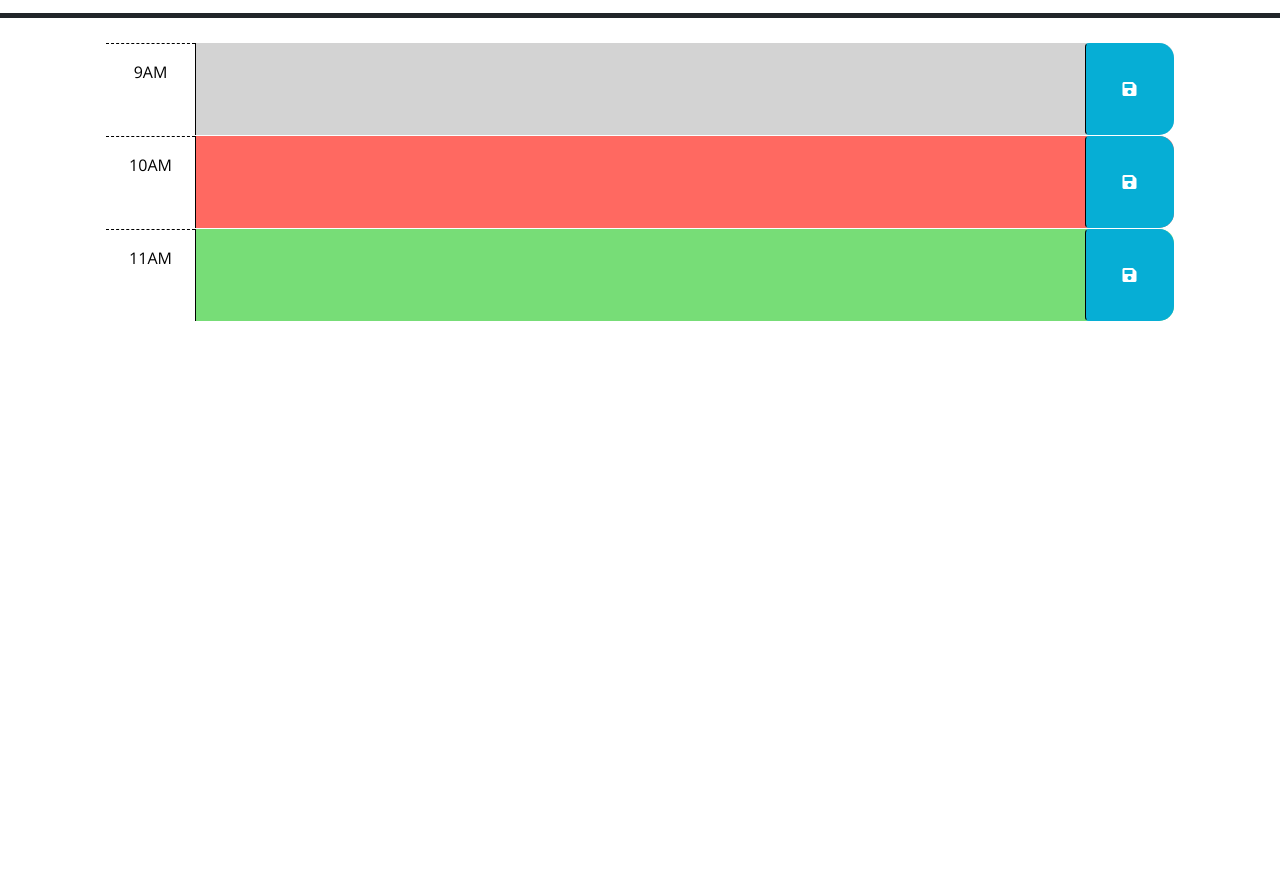
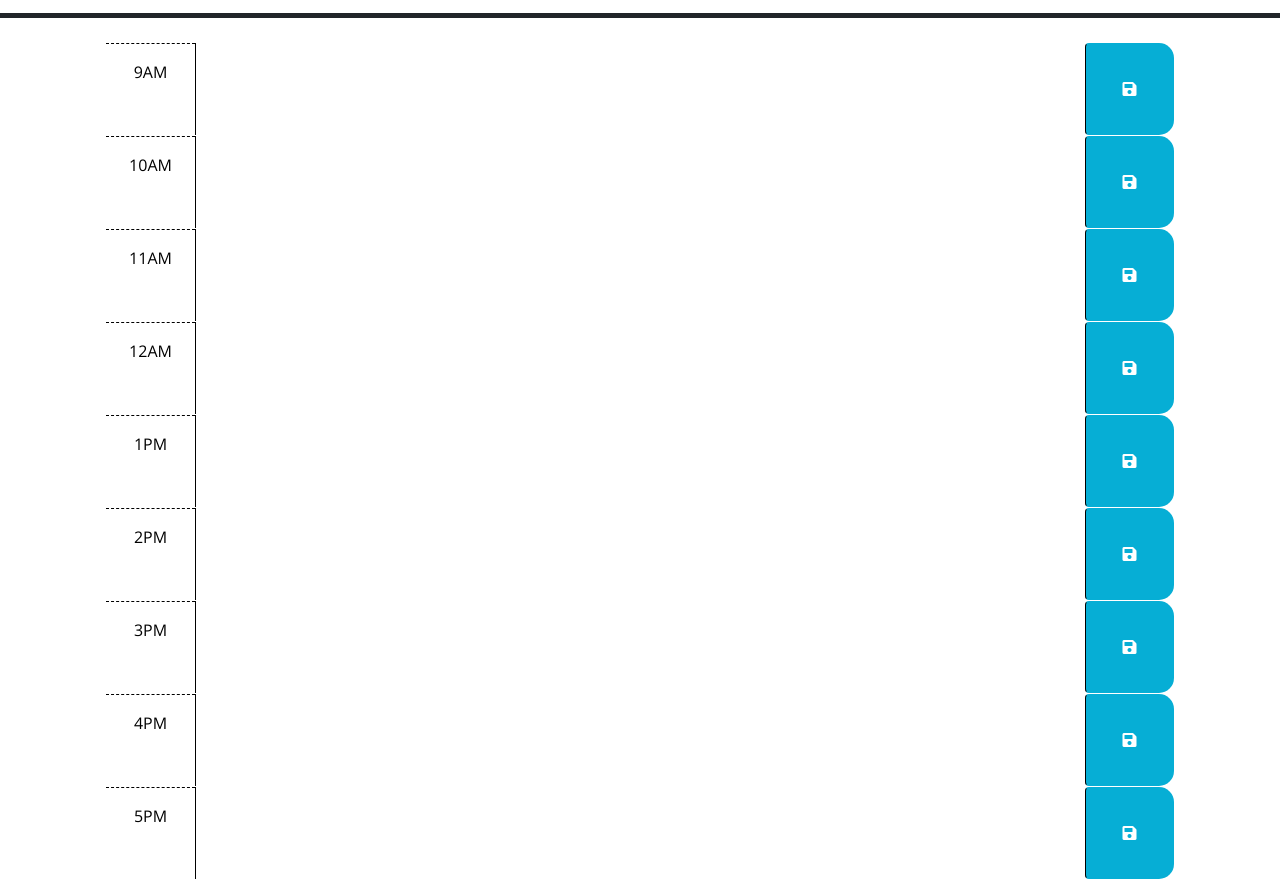
Before and after one commit to clendinning1/calendar-app, a plain HTML site: page Develop/index.html in a window 1280 px wide. Shown: the part 260-1139 px from the top of the page. Before the commit the page ends 800 px from the top, so only its background shows below. Drawn offline with nearby package versions, Linux system fonts and the light colour scheme.

Commit message:
built hour divs, commenting todos/pseudocode

```diff
--- a/Develop/index.html
+++ b/Develop/index.html
@@ -21,17 +21,14 @@
   </header>
   <div class="container-lg px-5">
     <!-- Use class for "past", "present", and "future" to apply styles to the
-        time-block divs accordingly. The javascript will need to do this by
-        adding/removing these classes on each div by comparing the hour in the
-        id to the current hour. The html provided below is meant to be an example
-        demonstrating how the css provided can be leveraged to create the
-        desired layout and colors. The html below should be removed or updated
-        in the finished product. Remember to delete this comment once the
-        code is implemented.
-        -->
+        time-block divs accordingly.
 
-    <!-- Example of a past time block. The "past" class adds a gray background color. -->
-    <div id="hour-9" class="row time-block past">
+        The javascript will need to do this by adding/removing these classes on each div
+        by comparing the hour in the id to the current hour.-->
+
+    <!-- Time blocks -->
+    <!--AM-->
+    <div id="hour-9" class="row time-block">
       <div class="col-2 col-md-1 hour text-center py-3">9AM</div>
       <textarea class="col-8 col-md-10 description" rows="3"> </textarea>
       <button class="btn saveBtn col-2 col-md-1" aria-label="save">
@@ -39,8 +36,7 @@
       </button>
     </div>
 
-    <!-- Example of a a present time block. The "present" class adds a red background color. -->
-    <div id="hour-10" class="row time-block present">
+    <div id="hour-10" class="row time-block">
       <div class="col-2 col-md-1 hour text-center py-3">10AM</div>
       <textarea class="col-8 col-md-10 description" rows="3"> </textarea>
       <button class="btn saveBtn col-2 col-md-1" aria-label="save">
@@ -48,8 +44,7 @@
       </button>
     </div>
 
-    <!-- Example of a future time block. The "future" class adds a green background color. -->
-    <div id="hour-11" class="row time-block future">
+    <div id="hour-11" class="row time-block">
       <div class="col-2 col-md-1 hour text-center py-3">11AM</div>
       <textarea class="col-8 col-md-10 description" rows="3"> </textarea>
       <button class="btn saveBtn col-2 col-md-1" aria-label="save">
@@ -57,12 +52,59 @@
       </button>
     </div>
 
+    <div id="hour-12" class="row time-block">
+      <div class="col-2 col-md-1 hour text-center py-3">12AM</div>
+      <textarea class="col-8 col-md-10 description" rows="3"> </textarea>
+      <button class="btn saveBtn col-2 col-md-1" aria-label="save">
+        <i class="fas fa-save" aria-hidden="true"></i>
+      </button>
+    </div>
+
+    <!--PM-->
+    <div id="hour-1" class="row time-block">
+      <div class="col-2 col-md-1 hour text-center py-3">1PM</div>
+      <textarea class="col-8 col-md-10 description" rows="3"> </textarea>
+      <button class="btn saveBtn col-2 col-md-1" aria-label="save">
+        <i class="fas fa-save" aria-hidden="true"></i>
+      </button>
+    </div>
+
+    <div id="hour-2" class="row time-block">
+      <div class="col-2 col-md-1 hour text-center py-3">2PM</div>
+      <textarea class="col-8 col-md-10 description" rows="3"> </textarea>
+      <button class="btn saveBtn col-2 col-md-1" aria-label="save">
+        <i class="fas fa-save" aria-hidden="true"></i>
+      </button>
+    </div>
+
+    <div id="hour-3" class="row time-block">
+      <div class="col-2 col-md-1 hour text-center py-3">3PM</div>
+      <textarea class="col-8 col-md-10 description" rows="3"> </textarea>
+      <button class="btn saveBtn col-2 col-md-1" aria-label="save">
+        <i class="fas fa-save" aria-hidden="true"></i>
+      </button>
+    </div>
+
+    <div id="hour-4" class="row time-block">
+      <div class="col-2 col-md-1 hour text-center py-3">4PM</div>
+      <textarea class="col-8 col-md-10 description" rows="3"> </textarea>
+      <button class="btn saveBtn col-2 col-md-1" aria-label="save">
+        <i class="fas fa-save" aria-hidden="true"></i>
+      </button>
+    </div>
+
+    <div id="hour-5" class="row time-block">
+      <div class="col-2 col-md-1 hour text-center py-3">5PM</div>
+      <textarea class="col-8 col-md-10 description" rows="3"> </textarea>
+      <button class="btn saveBtn col-2 col-md-1" aria-label="save">
+        <i class="fas fa-save" aria-hidden="true"></i>
+      </button>
+    </div>
+
+    <!--js links-->
     <script src="https://code.jquery.com/jquery-3.4.1.min.js"></script>
     <script src="https://cdn.jsdelivr.net/npm/dayjs@1.11.3/dayjs.min.js"
       integrity="sha256-iu/zLUB+QgISXBLCW/mcDi/rnf4m4uEDO0wauy76x7U=" crossorigin="anonymous"></script>
-    <!--<script src="path/to/dayjs/dayjs.min.js"></script><script>dayjs().format()</script>-->
-    <!--<script src="https://cdn.jsdelivr.net/npm/dayjs@1/dayjs.min.js"></script>
-          <script>dayjs().format()</script>-->
     <script src="script.js"></script>
 </body>
 
--- a/Develop/script.js
+++ b/Develop/script.js
@@ -1,6 +1,6 @@
 // TO DO
 // 3. timeblocks for standard business hours of 9am - 5pm
-// 4, each timeblock is color coded to indicate whether it is in the past, present, or future
+// 4. each timeblock is color coded to indicate whether it is in the past, present, or future
 // 5. WHEN I click into a timeblock THEN I can enter an event
 // 6. WHEN I click the save button for that timeblock THEN the text for that event is saved in local storage
 // 7. WHEN I refresh the page THEN the saved events persist
@@ -8,27 +8,39 @@
 // varries
 var currentDay = dayjs().format('MMM D, YYYY');
 
-// Wrap all code that interacts with the DOM in a call to jQuery to ensure that
-// the code isn't run until the browser has finished rendering all the elements
-// in the html.
+
 $(function () {
-  $('#currentDay').text(currentDay);
   // TODO: Add a listener for click events on the save button. This code should
   // use the id in the containing time-block as a key to save the user input in
   // local storage. HINT: What does `this` reference in the click listener
   // function? How can DOM traversal be used to get the "hour-x" id of the
   // time-block containing the button that was clicked? How might the id be
   // useful when saving the description in local storage?
-  //
+
+
+
   // TODO: Add code to apply the past, present, or future class to each time
   // block by comparing the id to the current hour. HINTS: How can the id
   // attribute of each time-block be used to conditionally add or remove the
   // past, present, and future classes? How can Day.js be used to get the
   // current hour in 24-hour time?
-  //
+
+
+
+  // if [timeblock time] = before this hour, style = class = row time-block past
+  // if [timeblock time] = this hour, style = class = row time-block present
+  // if [timeblock time] = after this hour, style = class = row time-block future
+
+
+
   // TODO: Add code to get any user input that was saved in localStorage and set
   // the values of the corresponding textarea elements. HINT: How can the id
   // attribute of each time-block be used to do this?
-  //
-  // TODO: Add code to display the current date in the header of the page.
+
+
+  // displays the current day at the top of the screen
+  $('#currentDay').text(currentDay);
 });
+
+// FORMATTING IN HTML
+//
```
